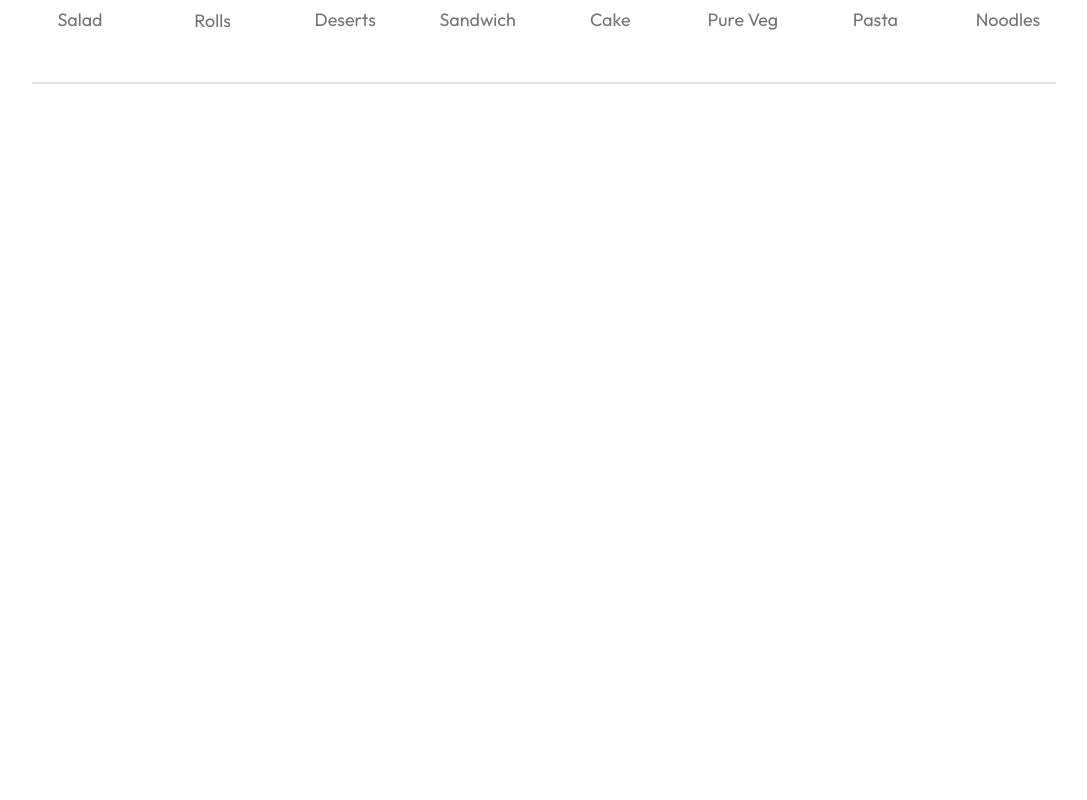
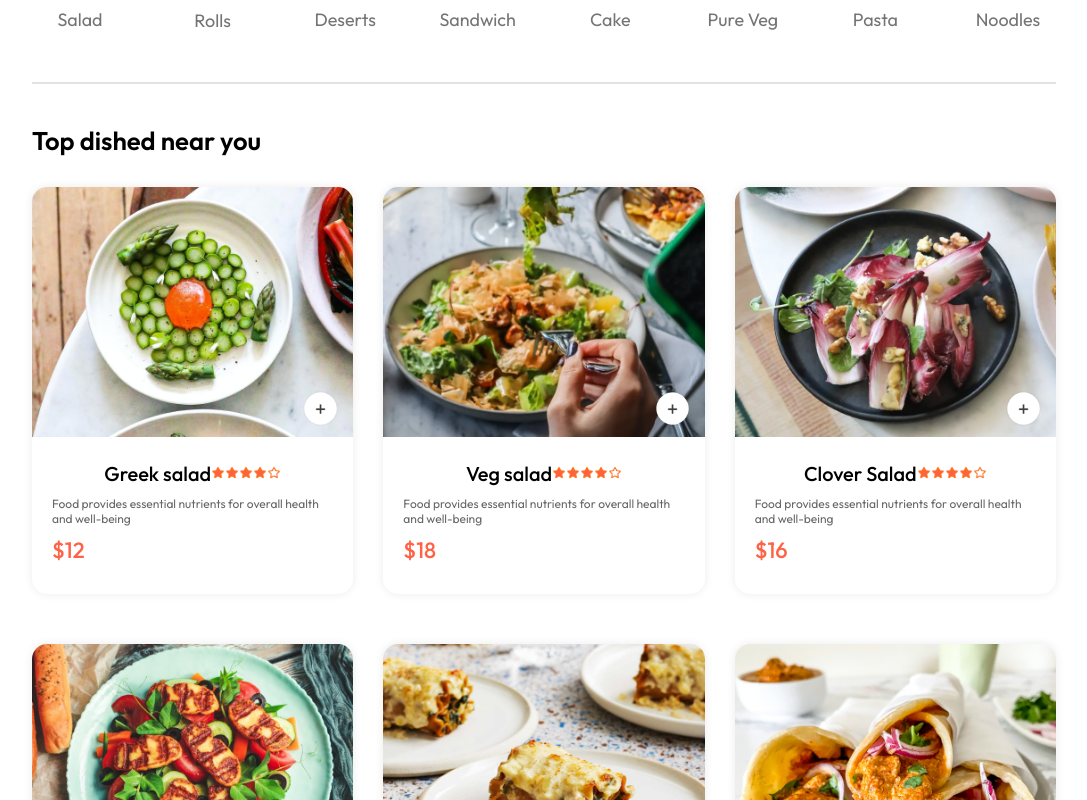
Before and after one commit to quanglinh12340/Food-Delivery, a React (Vite) app: page / in a window 1280 px wide. Shown: the part 820-1620 px from the top of the page, without its empty margins (96-1183 px from the left). Before the commit the page ends 914 px from the top, so only its background shows below. Built offline with nearby package versions, Linux system fonts and the light colour scheme.

Commit message:
render FoodDisplay

```diff
--- a/src/pages/Home/Home.jsx
+++ b/src/pages/Home/Home.jsx
@@ -2,6 +2,7 @@ import React, { useState } from "react";
 import "./Home.css";
 import Header from "@/component/Header";
 import ExploreMenu from "@/component/ExploreMenu";
+import FoodDisplay from "@/component/FoodDisplay";
 const Home = () => {
   const [category, setCategory] = useState("All");
 
@@ -9,6 +10,7 @@ const Home = () => {
     <div>
       <Header />
       <ExploreMenu category={category} setCategory={setCategory} />
+      <FoodDisplay category={category} />
     </div>
   );
 };
```
